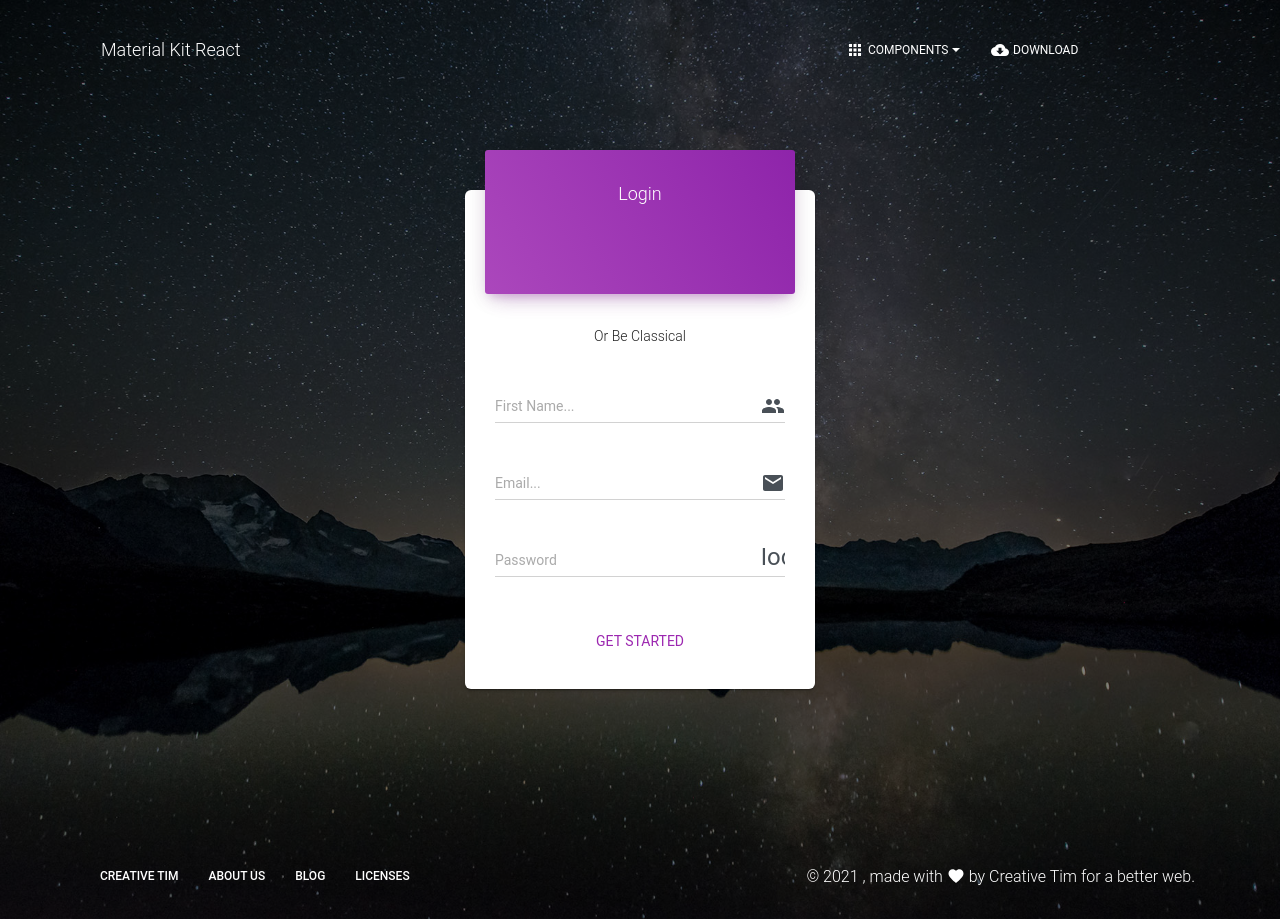
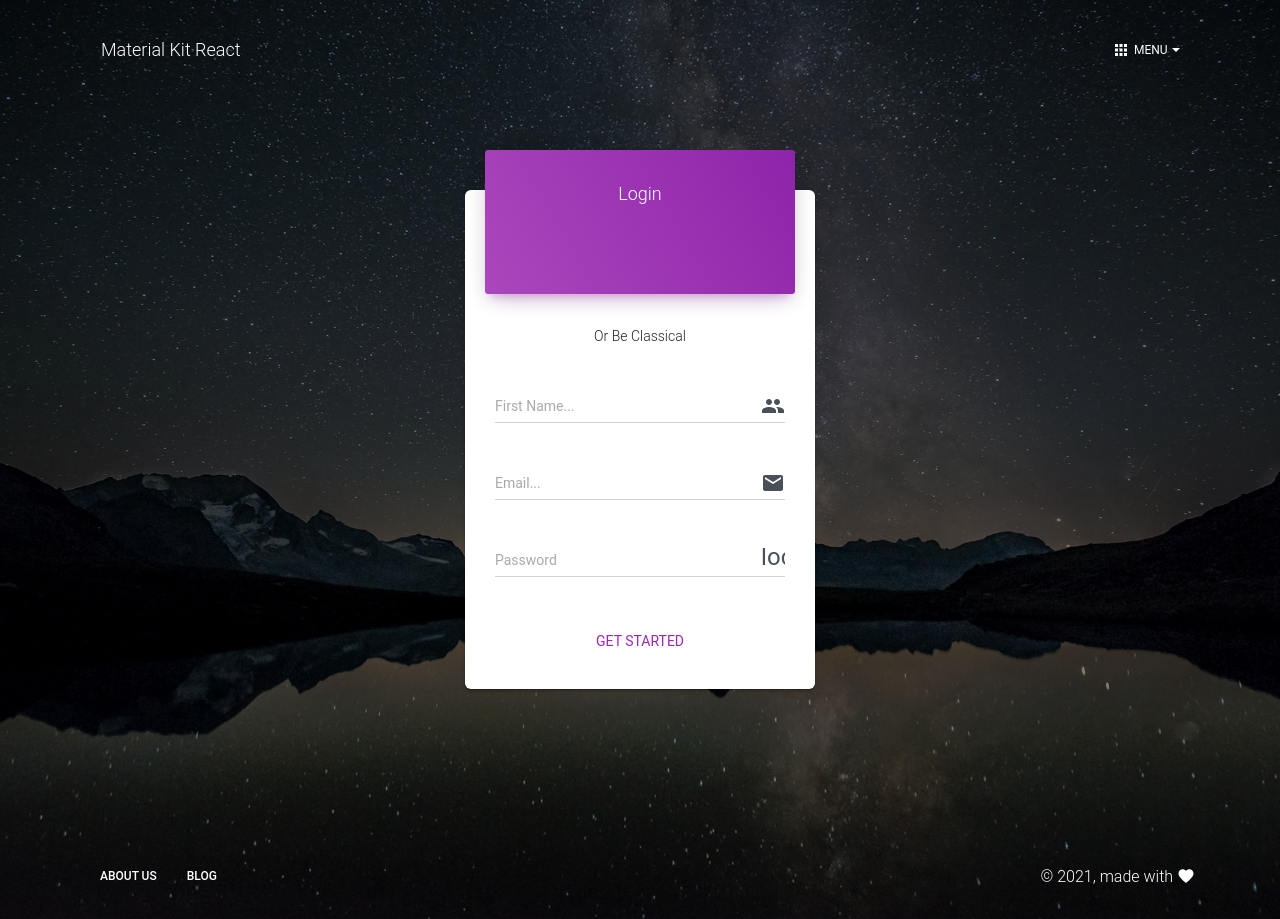
Before and after one commit to nnguerin/more-use, a React (Create React App) app: page /login-page in a window 1280 px wide. Built offline with nearby package versions, Linux system fonts and the light colour scheme.

Commit message:
cleaned up for inital deploy

```diff
--- a/src/assets/jss/material-kit-react/views/landingPage.js
+++ b/src/assets/jss/material-kit-react/views/landingPage.js
@@ -4,6 +4,7 @@ const landingPageStyle = {
   container: {
     zIndex: "12",
     color: "#FFFFFF",
+    padding: '20px',
     ...container
   },
   title: {
--- a/src/components/Footer/Footer.js
+++ b/src/components/Footer/Footer.js
@@ -33,16 +33,7 @@ export default function Footer(props) {
           <List className={classes.list}>
             <ListItem className={classes.inlineBlock}>
               <a
-                href="https://www.creative-tim.com/?ref=mkr-footer"
-                className={classes.block}
-                target="_blank"
-              >
-                Creative Tim
-              </a>
-            </ListItem>
-            <ListItem className={classes.inlineBlock}>
-              <a
-                href="https://www.creative-tim.com/presentation?ref=mkr-footer"
+                href=""
                 className={classes.block}
                 target="_blank"
               >
@@ -51,35 +42,18 @@ export default function Footer(props) {
             </ListItem>
             <ListItem className={classes.inlineBlock}>
               <a
-                href="http://blog.creative-tim.com/?ref=mkr-footer"
+                href=""
                 className={classes.block}
                 target="_blank"
               >
                 Blog
               </a>
             </ListItem>
-            <ListItem className={classes.inlineBlock}>
-              <a
-                href="https://www.creative-tim.com/license?ref=mkr-footer"
-                className={classes.block}
-                target="_blank"
-              >
-                Licenses
-              </a>
-            </ListItem>
           </List>
         </div>
         <div className={classes.right}>
-          &copy; {1900 + new Date().getYear()} , made with{" "}
-          <Favorite className={classes.icon} /> by{" "}
-          <a
-            href="https://www.creative-tim.com?ref=mkr-footer"
-            className={aClasses}
-            target="_blank"
-          >
-            Creative Tim
-          </a>{" "}
-          for a better web.
+          &copy; {1900 + new Date().getYear()}, made with{" "}
+          <Favorite className={classes.icon} />
         </div>
       </div>
     </footer>
--- a/src/components/Header/HeaderLinks.js
+++ b/src/components/Header/HeaderLinks.js
@@ -29,91 +29,25 @@ export default function HeaderLinks(props) {
       <ListItem className={classes.listItem}>
         <CustomDropdown
           noLiPadding
-          buttonText="Components"
+          buttonText="Menu"
           buttonProps={{
             className: classes.navLink,
             color: "transparent"
           }}
           buttonIcon={Apps}
           dropdownList={[
-            <Link to="/" className={classes.dropdownLink}>
-              All components
+            <Link to="/landing-page" className={classes.dropdownLink}>
+              About us
             </Link>,
-            <a
-              href="https://creativetimofficial.github.io/material-kit-react/#/documentation?ref=mkr-navbar"
-              target="_blank"
-              className={classes.dropdownLink}
-            >
-              Documentation
-            </a>
+            // <a
+            //   href=''
+            //   target="_blank"
+            //   className={classes.dropdownLink}
+            // >
+            //   Blog
+            // </a>
           ]}
         />
-      </ListItem>
-      <ListItem className={classes.listItem}>
-        <Button
-          href="https://www.creative-tim.com/product/material-kit-react?ref=mkr-navbar"
-          color="transparent"
-          target="_blank"
-          className={classes.navLink}
-        >
-          <CloudDownload className={classes.icons} /> Download
-        </Button>
-      </ListItem>
-      <ListItem className={classes.listItem}>
-        {/*<Tooltip title="Delete">
-          <IconButton aria-label="Delete">
-            <DeleteIcon />
-          </IconButton>
-        </Tooltip>*/}
-        <Tooltip
-          id="instagram-twitter"
-          title="Follow us on twitter"
-          placement={window.innerWidth > 959 ? "top" : "left"}
-          classes={{ tooltip: classes.tooltip }}
-        >
-          <Button
-            href="https://twitter.com/CreativeTim?ref=creativetim"
-            target="_blank"
-            color="transparent"
-            className={classes.navLink}
-          >
-            <i className={classes.socialIcons + " fab fa-twitter"} />
-          </Button>
-        </Tooltip>
-      </ListItem>
-      <ListItem className={classes.listItem}>
-        <Tooltip
-          id="instagram-facebook"
-          title="Follow us on facebook"
-          placement={window.innerWidth > 959 ? "top" : "left"}
-          classes={{ tooltip: classes.tooltip }}
-        >
-          <Button
-            color="transparent"
-            href="https://www.facebook.com/CreativeTim?ref=creativetim"
-            target="_blank"
-            className={classes.navLink}
-          >
-            <i className={classes.socialIcons + " fab fa-facebook"} />
-          </Button>
-        </Tooltip>
-      </ListItem>
-      <ListItem className={classes.listItem}>
-        <Tooltip
-          id="instagram-tooltip"
-          title="Follow us on instagram"
-          placement={window.innerWidth > 959 ? "top" : "left"}
-          classes={{ tooltip: classes.tooltip }}
-        >
-          <Button
-            color="transparent"
-            href="https://www.instagram.com/CreativeTimOfficial?ref=creativetim"
-            target="_blank"
-            className={classes.navLink}
-          >
-            <i className={classes.socialIcons + " fab fa-instagram"} />
-          </Button>
-        </Tooltip>
       </ListItem>
     </List>
   );
--- a/src/index.js
+++ b/src/index.js
@@ -19,7 +19,7 @@ ReactDOM.render(
       <Route path="/landing-page" component={LandingPage} />
       <Route path="/profile-page" component={ProfilePage} />
       <Route path="/login-page" component={LoginPage} />
-      <Route path="/" component={Components} />
+      <Route path="/" component={LandingPage} />
     </Switch>
   </Router>,
   document.getElementById("root")
--- /dev/null
+++ b/src/services/endpoints.js
@@ -0,0 +1,9 @@
+import React from 'react'
+
+const server = 'http://localhost:3001'
+
+const endpoints = {
+    craigslist: `${server}/api/craigslistsearch`
+}
+
+export default endpoints
--- a/src/views/LandingPage/LandingPage.js
+++ b/src/views/LandingPage/LandingPage.js
@@ -36,7 +36,7 @@ export default function LandingPage(props) {
       <Header
         color="transparent"
         routes={dashboardRoutes}
-        brand="Material Kit React"
+        brand='Guerin-T Technology'
         rightLinks={<HeaderLinks />}
         fixed
         changeColorOnScroll={{
@@ -63,9 +63,6 @@ export default function LandingPage(props) {
       <div className={classNames(classes.main, classes.mainRaised)}>
         <div className={classes.container}>
           <Search />
-          <ProductSection />
-          <TeamSection />
-          <WorkSection />
         </div>
       </div>
       <Footer />
--- a/src/views/LandingPage/Sections/Search/Search.js
+++ b/src/views/LandingPage/Sections/Search/Search.js
@@ -8,6 +8,12 @@ import styles from "assets/jss/material-kit-react/views/landingPageSections/prod
 import { makeStyles } from "@material-ui/core/styles";
 import Searchbar from "./Sections/Searchbar";
 import Results from './Sections/Results'
+import Typography from '@material-ui/core/Typography';
+import Slider from '@material-ui/core/Slider';
+import CustomInput from "components/CustomInput/CustomInput.js";
+import InputAdornment from "@material-ui/core/InputAdornment";
+import DollarSign from '@material-ui/icons/AttachMoney';
+import Button from "components/CustomButtons/Button.js";
 
 const useStyles = makeStyles(styles);
 
@@ -18,6 +24,8 @@ const Search = () => {
     craigslist: []
   })
 
+  const allResults = results.craigslist
+
   const handleResults = (newResults) => {
     setResults({ ...results, craigslist: newResults.craigslist })
   }
@@ -25,6 +33,8 @@ const Search = () => {
   const handleLoading = (loading) => {
     setLoading(loading)
   }
+
+  console.log("display results", allResults);
 
   return (
     <div>
@@ -38,7 +48,7 @@ const Search = () => {
             width={100}
             timeout={3000} //3 secs
           />
-        : <Results results={results} />
+        : <Results results={allResults} />
       }
     </div>
   )
```
Also changed, not shown: src/views/LandingPage/Sections/Search/Sections/Results.js (+6 -83 lines), src/views/LandingPage/Sections/Search/Sections/Searchbar.js (+63 -4 lines).
